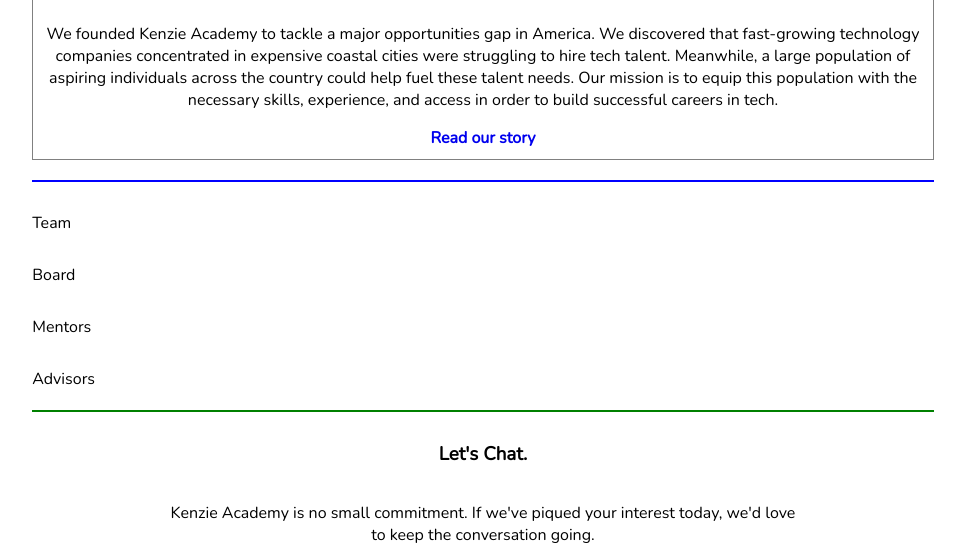
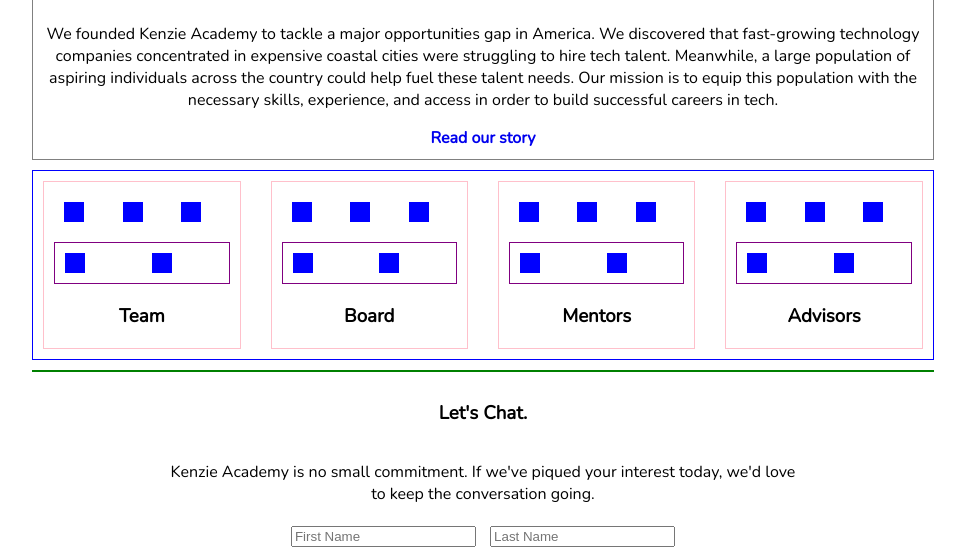
Before and after one commit to beckner-uie/kenzie-homepage, a plain HTML site: page index.html in a window 1280 px wide. Shown: the part 659-1213 px from the top of the page, without its empty margins (157-1122 px from the left). Drawn offline with nearby package versions, Linux system fonts and the light colour scheme.

Commit message:
added grid layout to story and staff classes

```diff
--- a/index.html
+++ b/index.html
@@ -61,39 +61,56 @@
         </p>
         <a href="#">Read our story</a>
       </div>
-      <div class="staff"></div>
+      <div class="staff">
         <div class="staff_block">
+          <div class="staff_block_row_1">
           <div class="staff_block_img"></div>
           <div class="staff_block_img"></div>
           <div class="staff_block_img"></div>
+        </div>
+        <div class="staff_block_row_2">
           <div class="staff_block_img"></div>
           <div class="staff_block_img"></div>
-          Team
+        </div>
+          <h3>Team</h3>
         </div>
         <div class="staff_block">
+          <div class="staff_block_row_1">
           <div class="staff_block_img"></div>
           <div class="staff_block_img"></div>
           <div class="staff_block_img"></div>
+        </div>
+        <div class="staff_block_row_2">
           <div class="staff_block_img"></div>
           <div class="staff_block_img"></div>
-          Board
+        </div>
+          <h3>Board</h3>
         </div>
         <div class="staff_block">
+          <div class="staff_block_row_1">
           <div class="staff_block_img"></div>
           <div class="staff_block_img"></div>
           <div class="staff_block_img"></div>
+        </div>
+        <div class="staff_block_row_2">
           <div class="staff_block_img"></div>
           <div class="staff_block_img"></div>
-          Mentors
+        </div>
+          <h3>Mentors</h3>
         </div>
         <div class="staff_block">
+          <div class="staff_block_row_1">
           <div class="staff_block_img"></div>
           <div class="staff_block_img"></div>
           <div class="staff_block_img"></div>
+        </div>
+        <div class="staff_block_row_2">
           <div class="staff_block_img"></div>
           <div class="staff_block_img"></div>
-          Advisors
         </div>
+          <h3>Advisors</h3>
+        </div>
+      </div>
       <div class="students"></div>
     </section>
     <section class="contact_form">
--- a/styles.scss
+++ b/styles.scss
@@ -68,7 +68,6 @@ p {
 .meet-kenzie {
   width: 80%;
   margin: auto;
-  display: grid;
     div {
       margin: 10px;
     }
@@ -106,7 +105,29 @@ iframe {
   grid-gap: 10px;
   grid-template-columns: auto auto auto auto;
   &_block {
-    grid-template-rows: minmax(100px auto);
+    border: pink solid 1px;
+    h3 {
+      text-align: center;
+    }
+    &_row {
+      align-items: center;
+      &_2 {
+          border: purple solid 1px;
+          display: grid;
+          grid-template-columns: repeat(2, 1fr);
+          grid-template-rows: 1fr;
+          align-items: end;
+      }
+      &_1 {
+        display: grid;
+        grid-template-columns: repeat(3, 1fr);
+      }
+    }
+    &_img {
+      background-color: blue;
+      height: 20px;
+      width: 20px;
+    }
   }
 }
 
```
Also changed, not shown: styles.css, 1 other file.
